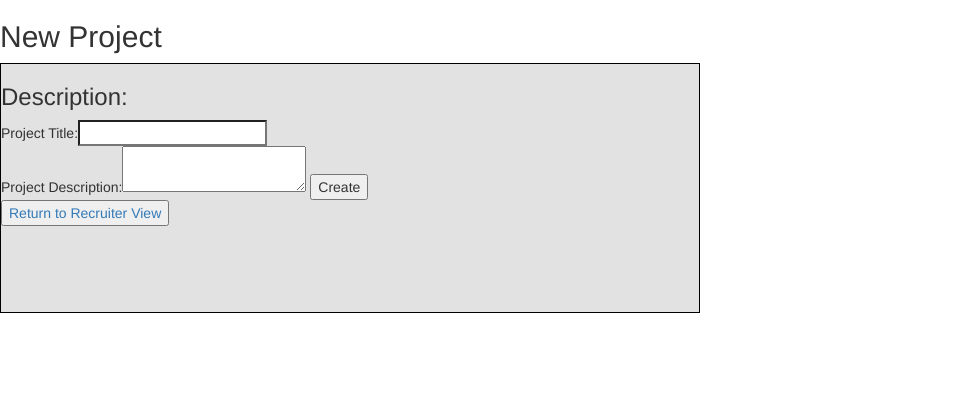
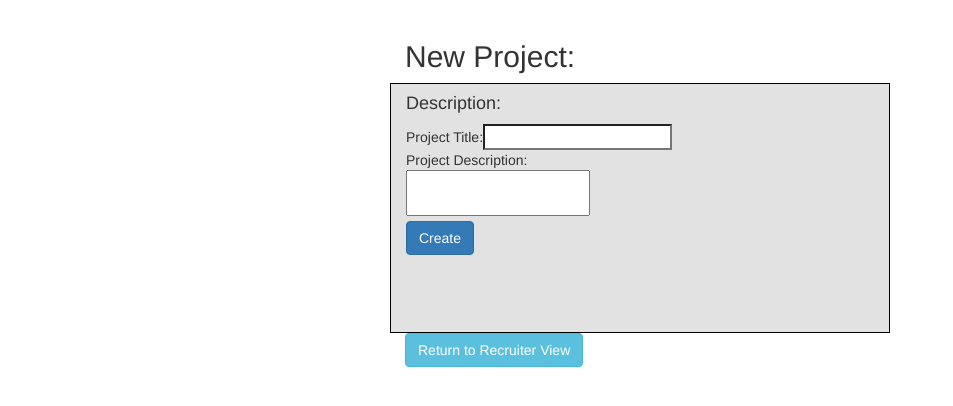
Before and after one commit to Gwood91/BUS118W_Tangier_Repo, a Flask app: page /newProject in a window 1280 px wide. Shown: the part 51-457 px from the top of the page, without its empty margins (0-953 px from the left). Run offline with Flask 2, Linux system fonts and the light colour scheme; parts of the project's set-up code (start-up, migrations or seed data) failed here and were passed over; some libraries are stand-ins or nearby versions.

Commit message:
Le BootStrappy
Adding a bit of boot strap here and there

```diff
--- a/app/templates/recruiter_create_project.html
+++ b/app/templates/recruiter_create_project.html
@@ -1,21 +1,29 @@
  {% extends "base.html" %}
  {% block content %}
+    <link rel="stylesheet" href="https://maxcdn.bootstrapcdn.com/bootstrap/3.4.0/css/bootstrap.min.css">
 
 <div>
-    <h2>New Project</h2>
-    <div style="width: 700px; height: 250px; background: rgb(226, 226, 226); border: solid black 1px;">
-        <h3>Description:</h3>
-        <div>
+    <div style="width: 500px" class="container">
+            <h2>New Project:</h2>
+    </div>
+    <div style="width: 500px; height: 250px; background: rgb(226, 226, 226); border: solid black 1px;" class="container">
+        <h4>Description:</h4>
+        <div >
             <form method="POST">
                 Project Title:<input id="projectTitle" name="projectTitle" type="search">
-                <br> Project Description:<textarea id="projectDescription" name="projectDescription"></textarea>
-                <input type="submit" value="Create">
+                <br>
+                Project Description:
+                <br>
+                <textarea id="projectDescription" name="projectDescription" style="resize: none; height: 100; width: 250"></textarea>
+                <br>
+                <input type="submit" value="Create" class="btn btn-primary">
             </form>
-            <div style="display: inline-flex">
-                <a href="/recruiter" style="float:right"><button>Return to Recruiter View</button></a>
-            </div>
         </div>
     </div>
-
+    <div style="width: 500px; height: 250" class="container">
+        <div style="display: inline-flex">
+            <a href="/recruiter" style="float:right"><button class="btn btn-info">Return to Recruiter View</button></a>
+        </div>
+    </div>
 </div>
 {% endblock %}
```
